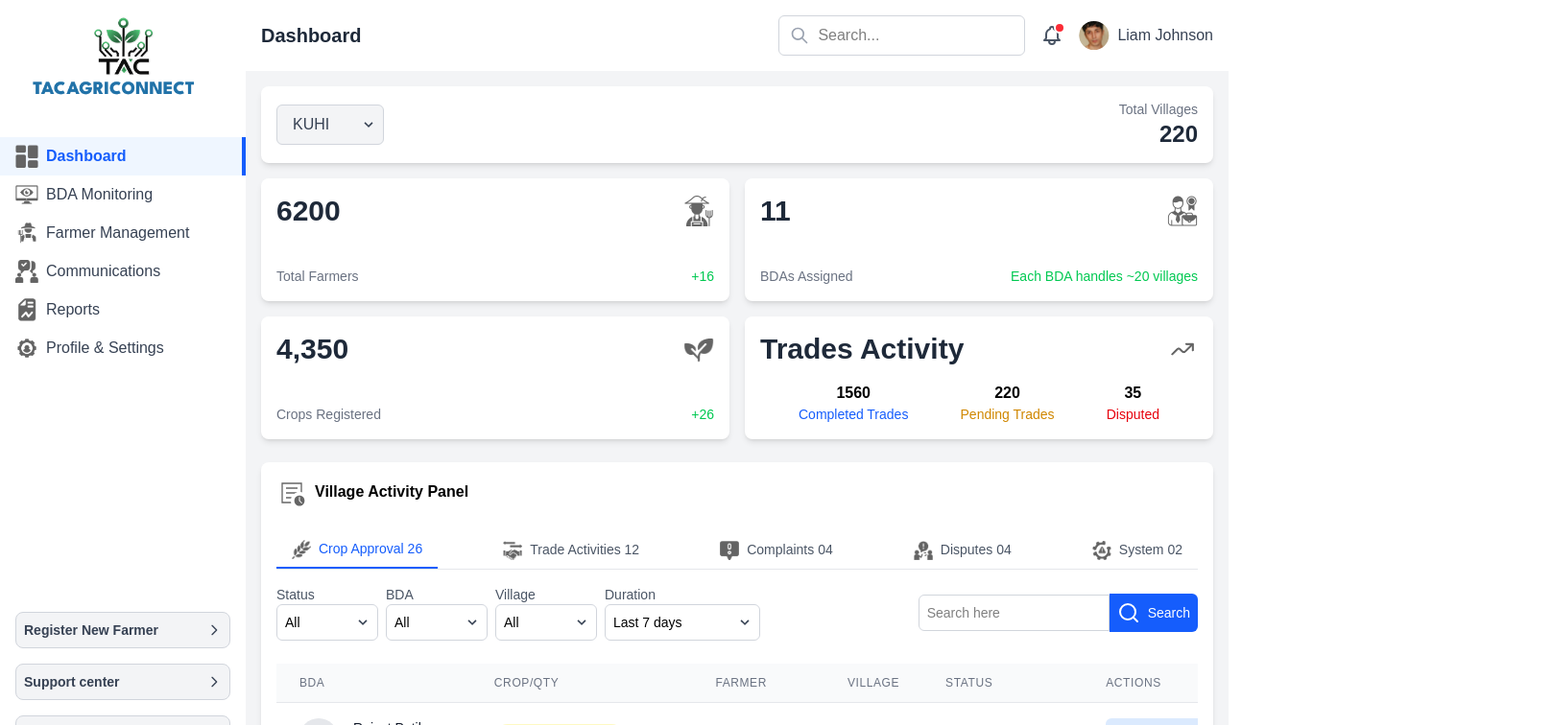
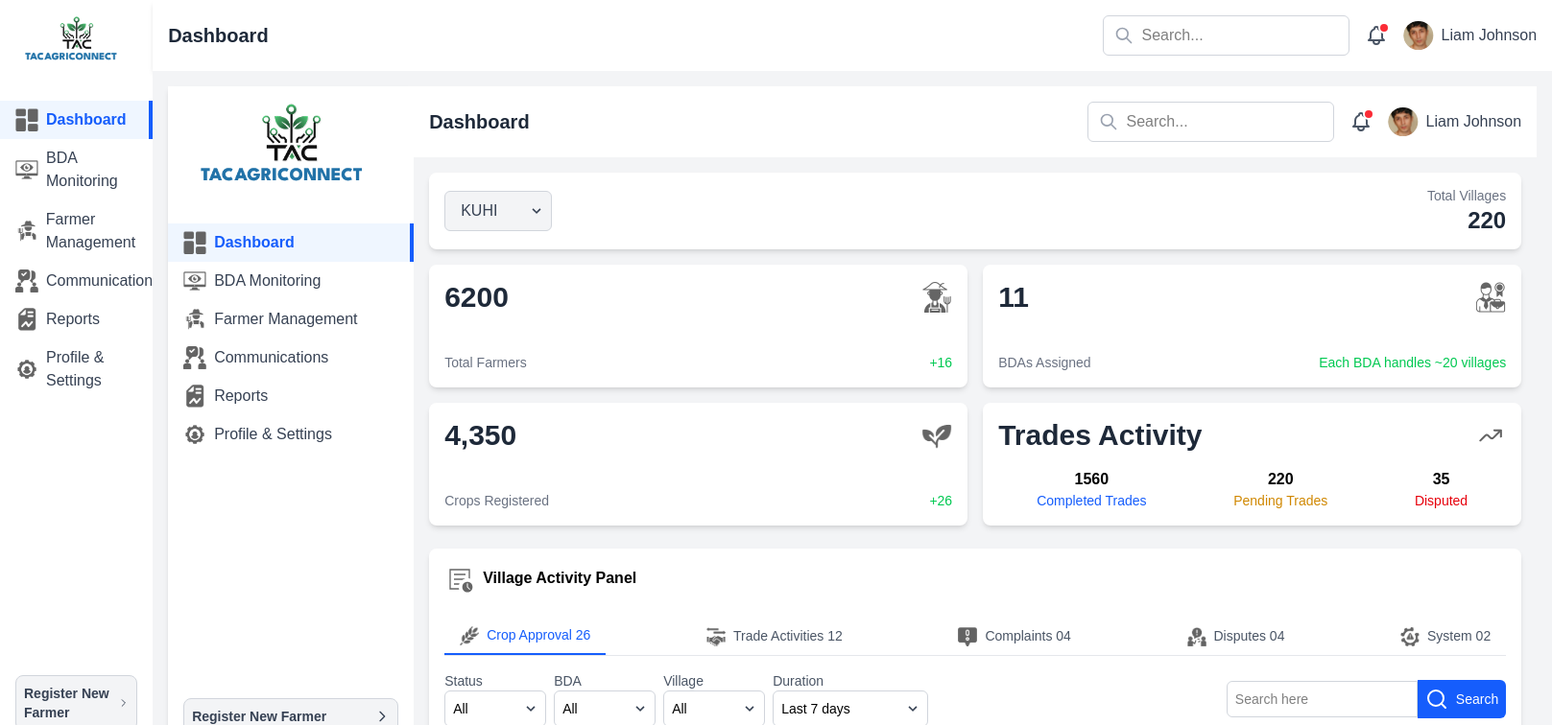
Before and after one commit to Technology-Agriculture-Creater/TAC-Admin-Panel, a Next.js app in the folder client/: page / in a window 1280 px wide. Shown: the top 756 px of the page at 96% size, 1617 px wide, since content can reach past the window. Built offline with nearby package versions, Linux system fonts and the light colour scheme.

Commit message:
feat(layout): wrap children with ClientLayoutWrapper component
Add ClientLayoutWrapper to provide consistent client-side layout functionality across the application

```diff
--- a/client/src/app/layout.tsx
+++ b/client/src/app/layout.tsx
@@ -2,6 +2,7 @@ import type { Metadata } from "next";
 import { Geist, Geist_Mono } from "next/font/google";
 import { Roboto } from "next/font/google";
 import "./globals.css";
+import ClientLayoutWrapper from "./ClientLayoutWrapper";
 
 const geistSans = Geist({
   variable: "--font-geist-sans",
@@ -35,7 +36,7 @@ export default function RootLayout({
       <body
         className={`${geistSans.variable} ${geistMono.variable} ${roboto.variable} antialiased`}
       >
-        {children}
+        <ClientLayoutWrapper>{children}</ClientLayoutWrapper>
       </body>
     </html>
   );
```
